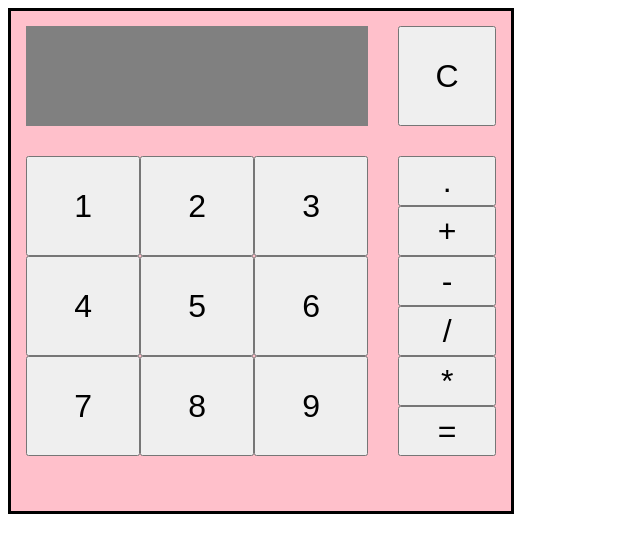
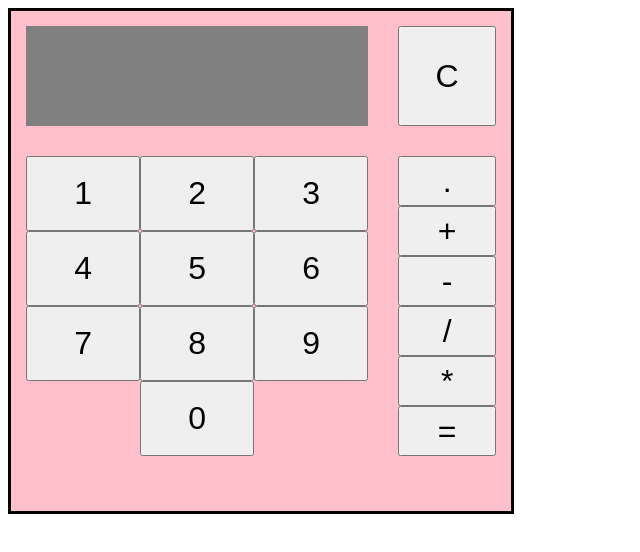
Before and after one commit to Wiktor-Siemiatkowski/Calculator, a plain HTML site: page index.html in a window 1280 px wide. Shown: the whole page, without its empty margins (0-640 px from the left). Drawn offline with Linux system fonts and the light colour scheme.

Commit message:
Fix numpad

```diff
--- a/index.html
+++ b/index.html
@@ -26,6 +26,7 @@
                 <button class="numbtn num7">7</button>
                 <button class="numbtn num8">8</button>
                 <button class="numbtn num9">9</button>
+                <button class="numbtn num0">0</button>
             </div>
             <div class="operators">
                 <button class="btn float">.</button>
--- a/style.css
+++ b/style.css
@@ -46,7 +46,12 @@
     height: 300px;;
     display: grid;
     grid-template-columns: repeat(3, 1fr);
-    grid-template-rows: repeat(3, 1fr);
+    grid-template-rows: repeat(4, 1fr);
+    justify-content: center;
+}
+
+.num0 {
+    grid-column: 2;
 }
 
 .operators {
```
